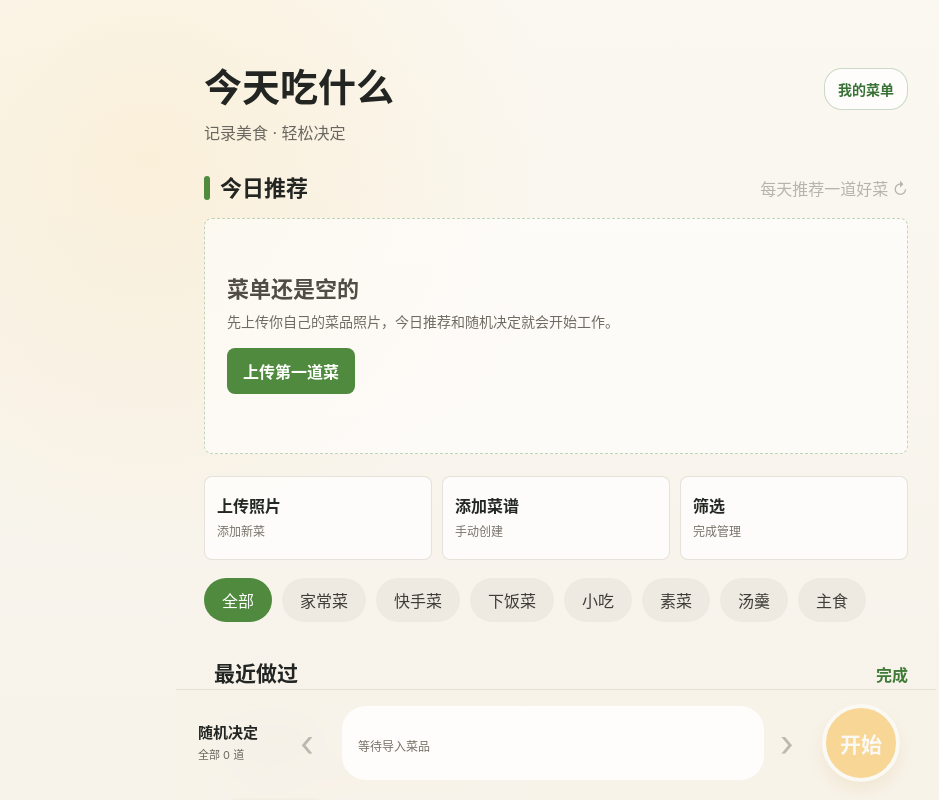
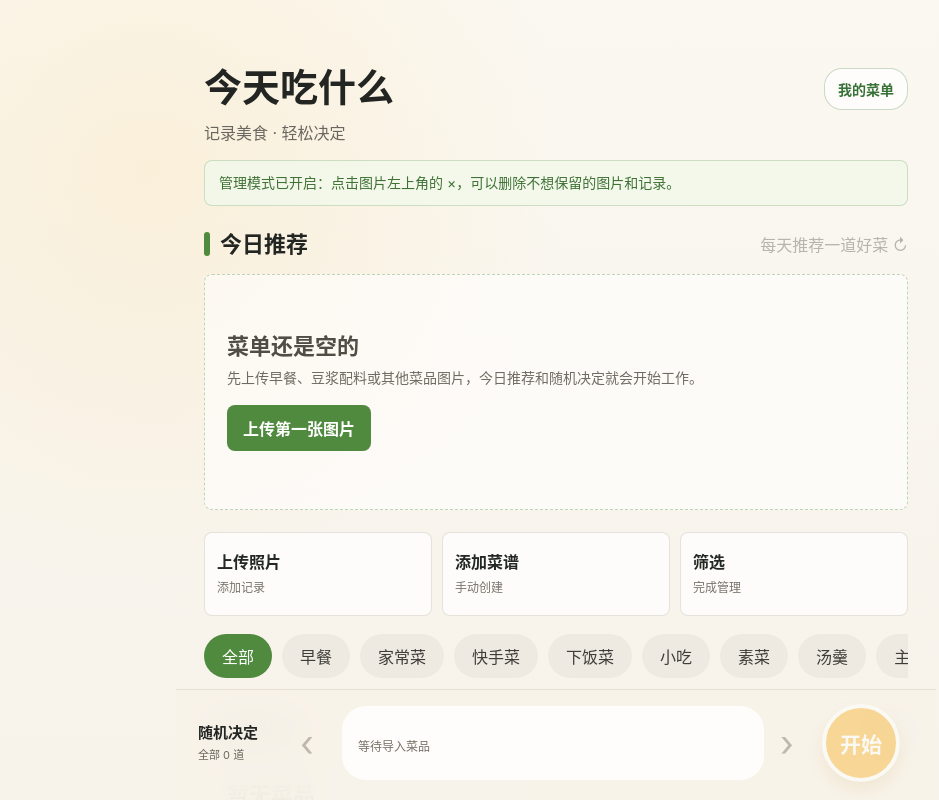
Before and after one commit to Lola-test-li/menu, a React (Vite) app in the folder app/: page / in a window 1280 px wide. Both pictures are taken after a click on the button "我的菜单". Shown: the top 800 px of the page, without its empty margins (84-1023 px from the left). Built offline with nearby package versions, Linux system fonts and the light colour scheme.

Commit message:
Add breakfast category and deletion guidance

```diff
--- a/app/src/App.jsx
+++ b/app/src/App.jsx
@@ -5,7 +5,7 @@ const starterDishes = [];
 const MAX_IMAGE_SIZE = 960;
 const IMAGE_QUALITY = 0.72;
 
-const categories = ["全部", "家常菜", "快手菜", "下饭菜", "小吃", "素菜", "汤羹", "主食"];
+const categories = ["全部", "早餐", "家常菜", "快手菜", "下饭菜", "小吃", "素菜", "汤羹", "主食"];
 
 function readStoredDishes() {
   try {
@@ -63,7 +63,7 @@ function DishThumb({ dish, active, manageMode, onChoose, onDelete, cardRef }) {
           <button
             className="delete-button"
             type="button"
-            aria-label="删除菜品"
+            aria-label="删除这张图片和记录"
             onClick={(event) => {
               event.stopPropagation();
               onDelete(dish.id);
@@ -96,7 +96,7 @@ function EmptyState({ title, description, actionLabel, onAction }) {
 function DishForm({ onClose, onSave }) {
   const [form, setForm] = useState({
     name: "",
-    category: "家常菜",
+    category: "早餐",
     note: "",
     tags: "",
     image: "",
@@ -137,7 +137,7 @@ function DishForm({ onClose, onSave }) {
       id: `dish-${Date.now()}`,
       name: form.name.trim(),
       category: form.category,
-      note: form.note.trim() || "自己上传的拿手菜",
+      note: form.note.trim() || "自己上传的菜单记录",
       occasion: `适合今天：${form.category} · 自家味道`,
       tags: form.tags
         .split(/[，,\s]+/)
@@ -157,8 +157,8 @@ function DishForm({ onClose, onSave }) {
       <form className="dish-form" onSubmit={submit} onClick={(event) => event.stopPropagation()}>
         <div className="form-head">
           <div>
-            <p>添加新菜</p>
-            <h2>上传你的菜照</h2>
+            <p>添加记录</p>
+            <h2>上传你的图片</h2>
           </div>
           <button type="button" onClick={onClose} aria-label="关闭">
             ×
@@ -172,11 +172,11 @@ function DishForm({ onClose, onSave }) {
         {imageError && <p className="form-error">{imageError}</p>}
 
         <label>
-          菜名
+          名称
           <input
             value={form.name}
             onChange={(event) => updateField("name", event.target.value)}
-            placeholder="比如：蒜香鸡腿"
+            placeholder="比如：黑豆核桃豆浆"
           />
         </label>
 
@@ -194,7 +194,7 @@ function DishForm({ onClose, onSave }) {
           <input
             value={form.note}
             onChange={(event) => updateField("note", event.target.value)}
-            placeholder="口味、适合场景、做法灵感"
+            placeholder="口味、搭配、是否好喝都可以记"
           />
         </label>
 
@@ -203,7 +203,7 @@ function DishForm({ onClose, onSave }) {
           <input
             value={form.tags}
             onChange={(event) => updateField("tags", event.target.value)}
-            placeholder="用逗号分隔，如 鸡腿, 微辣, 快手"
+            placeholder="用逗号分隔，如 黄豆, 黑豆, 核桃"
           />
         </label>
 
@@ -387,6 +387,11 @@ export function App() {
         </header>
 
         {storageError && <div className="app-alert">{storageError}</div>}
+        {manageMode && (
+          <div className="manage-tip">
+            管理模式已开启：点击图片左上角的 ×，可以删除不想保留的图片和记录。
+          </div>
+        )}
 
         <section className="feature-block">
           <div className="section-title">
@@ -420,8 +425,8 @@ export function App() {
           ) : (
             <EmptyState
               title="菜单还是空的"
-              description="先上传你自己的菜品照片，今日推荐和随机决定就会开始工作。"
-              actionLabel="上传第一道菜"
+              description="先上传早餐、豆浆配料或其他菜品图片，今日推荐和随机决定就会开始工作。"
+              actionLabel="上传第一张图片"
               onAction={() => setShowForm(true)}
             />
           )}
@@ -430,7 +435,7 @@ export function App() {
         <section className="quick-actions" aria-label="主要操作">
           <button type="button" onClick={() => setShowForm(true)}>
             <strong>上传照片</strong>
-            <span>添加新菜</span>
+            <span>添加记录</span>
           </button>
           <button type="button" onClick={() => setShowForm(true)}>
             <strong>添加菜谱</strong>
@@ -477,7 +482,7 @@ export function App() {
             {!filteredDishes.length && (
               <EmptyState
                 title="暂无菜品"
-                description="上传菜照后，这里会展示你最近添加的菜。"
+                description="上传图片后，这里会展示你最近添加的早餐、豆浆配料或菜品。"
                 actionLabel="上传照片"
                 onAction={() => setShowForm(true)}
               />
--- a/app/src/styles.css
+++ b/app/src/styles.css
@@ -88,6 +88,17 @@ img {
   padding: 12px 14px;
   background: rgba(255, 242, 236, 0.84);
   color: #9d3e2e;
+  font-size: 14px;
+  line-height: 1.45;
+}
+
+.manage-tip {
+  border: 1px solid rgba(79, 138, 62, 0.24);
+  border-radius: 8px;
+  margin: -8px 0 18px;
+  padding: 12px 14px;
+  background: rgba(241, 248, 235, 0.86);
+  color: #3f7135;
   font-size: 14px;
   line-height: 1.45;
 }
```
